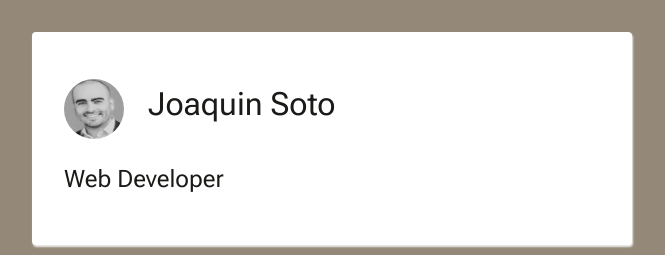
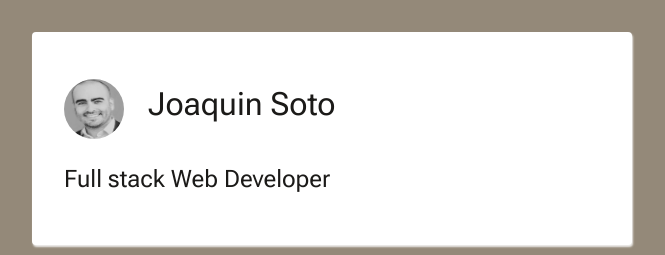
Before and after one commit to joaquinrizzi/profile, a plain HTML site: page index.html in a window 1280 px wide. Shown: the top 255 px of the page, without its empty margins (308-973 px from the left). Drawn offline with Linux system fonts and the light colour scheme.

Commit message:
correcting title

```diff
--- a/index.html
+++ b/index.html
@@ -17,7 +17,7 @@
     <div class="header">
       <img class="img-rounded" src="images/perfilphotoshop.jpg" alt="joaquin's picture">
       <h1 class="title">Joaquin Soto</h1>
-      <h2>Web Developer</h2>
+      <h2>Full stack Web Developer</h2>
     </div>
     <div class="card-white">
       <h2>About me</h2>
```
